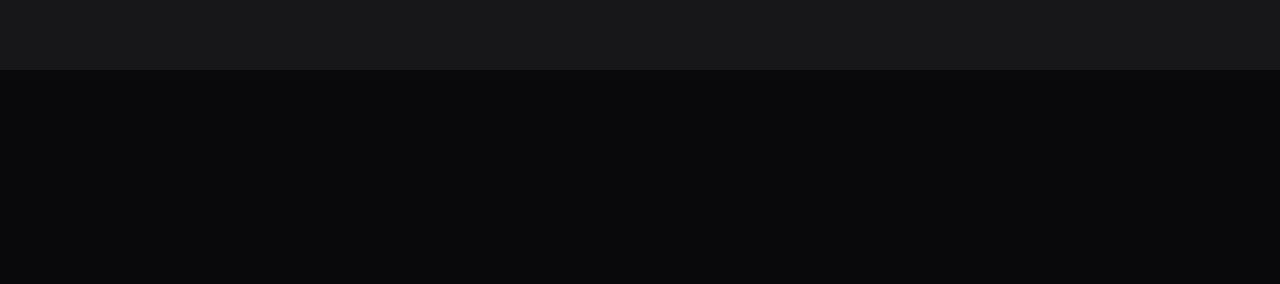
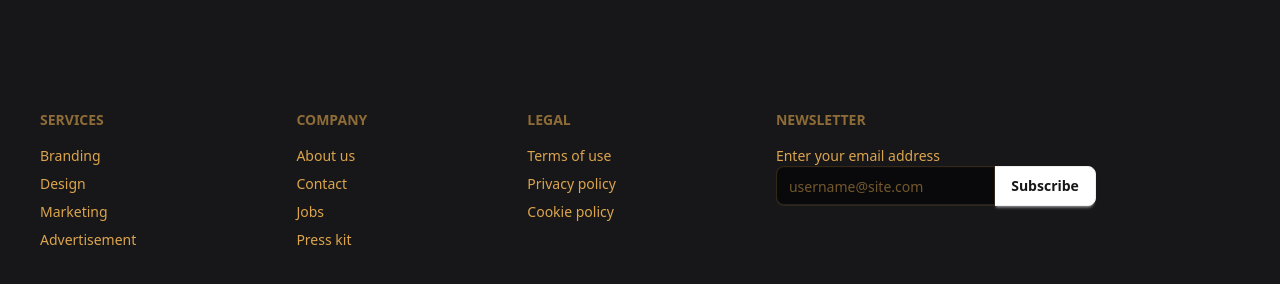
Before and after one commit to DevvDiego/food-recovery, a SvelteKit app: page / in a window 1280 px wide. Shown: the part 1747-2031 px from the top of the page. Before the commit the page ends 1817 px from the top, so only its background shows below. Built offline with nearby package versions, Linux system fonts and the light colour scheme.

Commit message:
Add basic footer in the root layout

```diff
--- a/src/routes/+layout.svelte
+++ b/src/routes/+layout.svelte
@@ -36,3 +36,41 @@
 
 
 {@render children()}
+
+
+
+<footer class="footer sm:footer-horizontal bg-base-200 text-base-content p-10">
+  <nav>
+    <h6 class="footer-title">Services</h6>
+    <a class="link link-hover">Branding</a>
+    <a class="link link-hover">Design</a>
+    <a class="link link-hover">Marketing</a>
+    <a class="link link-hover">Advertisement</a>
+  </nav>
+  <nav>
+    <h6 class="footer-title">Company</h6>
+    <a class="link link-hover">About us</a>
+    <a class="link link-hover">Contact</a>
+    <a class="link link-hover">Jobs</a>
+    <a class="link link-hover">Press kit</a>
+  </nav>
+  <nav>
+    <h6 class="footer-title">Legal</h6>
+    <a class="link link-hover">Terms of use</a>
+    <a class="link link-hover">Privacy policy</a>
+    <a class="link link-hover">Cookie policy</a>
+  </nav>
+  <form>
+    <h6 class="footer-title">Newsletter</h6>
+    <fieldset class="w-80">
+      <label>Enter your email address</label>
+      <div class="join">
+        <input
+          type="text"
+          placeholder="username@site.com"
+          class="input input-bordered join-item" />
+        <button class="btn btn-primary join-item">Subscribe</button>
+      </div>
+    </fieldset>
+  </form>
+</footer>
```
